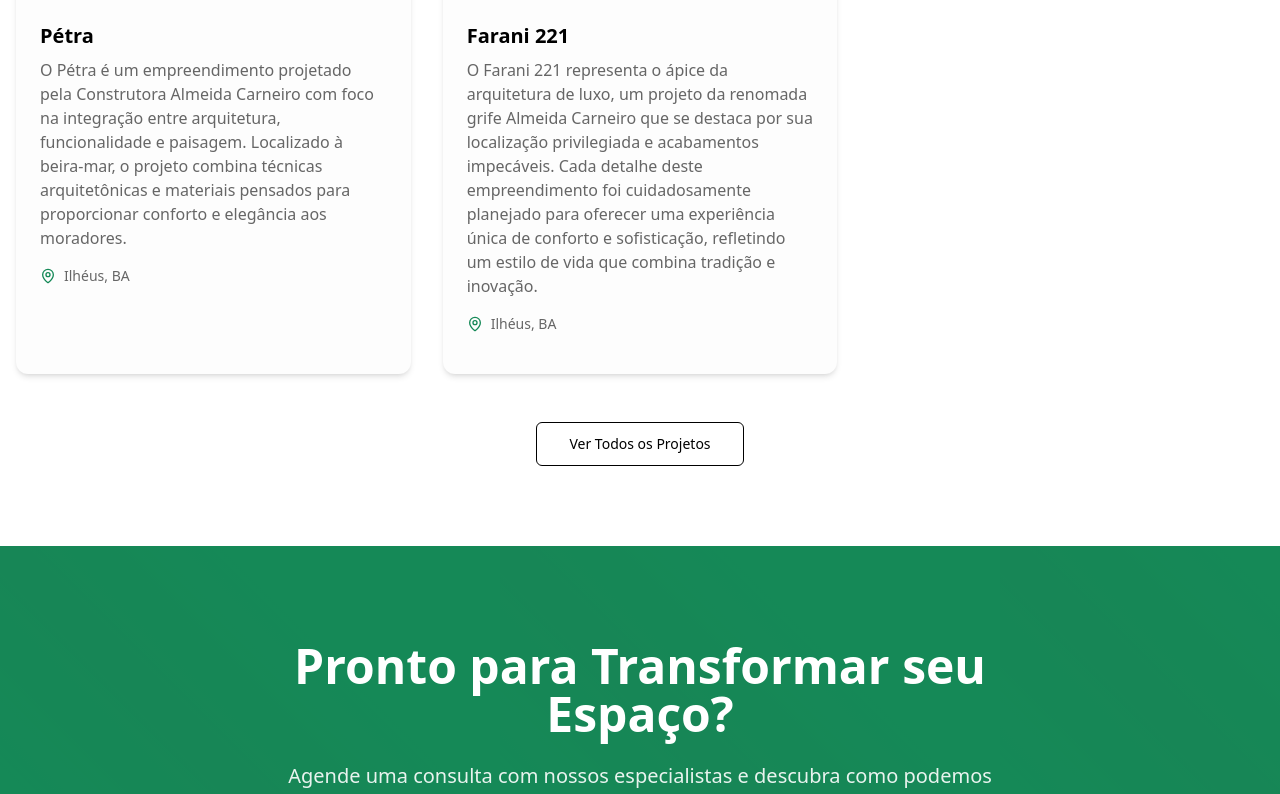
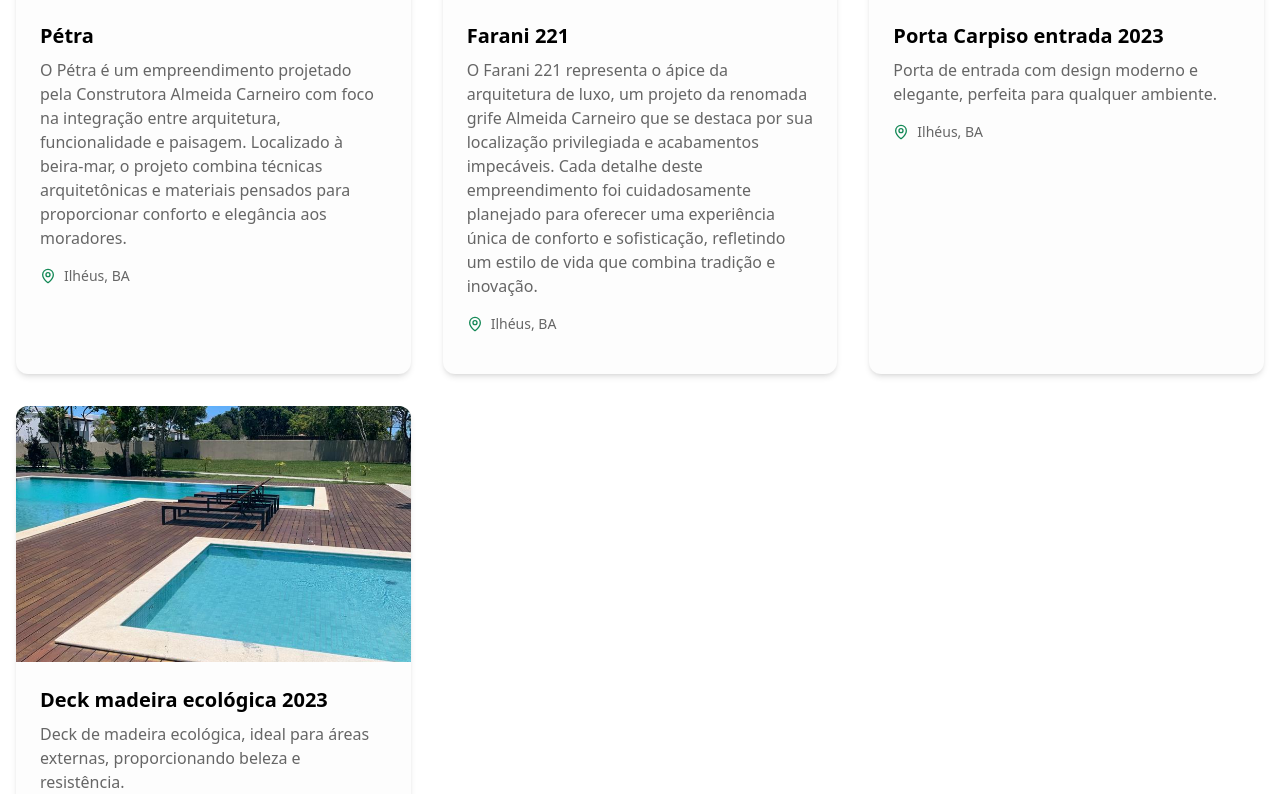
Before and after one commit to Kibryant/eco-casa, a Next.js app: page /produtos/revestimentos in a window 1280 px wide. Shown: the part 4206-5000 px from the top of the page. Built offline with nearby package versions, Linux system fonts and the light colour scheme.

Commit message:
add more portfolio

```diff
--- a/src/app/produtos/biombos-divisorias/page.tsx
+++ b/src/app/produtos/biombos-divisorias/page.tsx
@@ -114,6 +114,22 @@ export default function BiombosDivisoriasPage() {
 				image: "/farani.jpg?height=600&width=800",
 				location: "Ilhéus, BA",
 			},
+			{
+				id: 3,
+				title: "Porta Carpiso entrada 2023",
+				description:
+					"Porta de entrada com design moderno e elegante, perfeita para qualquer ambiente.",
+				image: "/porta-carpiso.jpg?height=600&width=800",
+				location: "Ilhéus, BA",
+			},
+			{
+				id: 4,
+				title: "Deck madeira ecológica 2023",
+				description:
+                    "Deck de madeira ecológica, ideal para áreas externas, proporcionando beleza e resistência.",
+				image: "/deck-madeira-ecologica.jpg?height=600&width=800",
+				location: "Ilhéus, BA",
+			},
 		],
 	};
 
--- a/src/app/produtos/decks/page.tsx
+++ b/src/app/produtos/decks/page.tsx
@@ -102,6 +102,22 @@ export default function DecksPage() {
 				description:
 					"O Farani 221 representa o ápice da arquitetura de luxo, um projeto da renomada grife Almeida Carneiro que se destaca por sua localização privilegiada e acabamentos impecáveis. Cada detalhe deste empreendimento foi cuidadosamente planejado para oferecer uma experiência única de conforto e sofisticação, refletindo um estilo de vida que combina tradição e inovação.",
 				image: "/farani.jpg?height=600&width=800",
+				location: "Ilhéus, BA",
+			},
+			{
+				id: 3,
+				title: "Porta Carpiso entrada 2023",
+				description:
+					"Porta de entrada com design moderno e elegante, perfeita para qualquer ambiente.",
+				image: "/porta-carpiso.jpg?height=600&width=800",
+				location: "Ilhéus, BA",
+			},
+			{
+				id: 4,
+				title: "Deck madeira ecológica 2023",
+				description:
+                    "Deck de madeira ecológica, ideal para áreas externas, proporcionando beleza e resistência.",
+				image: "/deck-madeira-ecologica.jpg?height=600&width=800",
 				location: "Ilhéus, BA",
 			},
 		],
--- a/src/app/produtos/pedras/page.tsx
+++ b/src/app/produtos/pedras/page.tsx
@@ -117,6 +117,22 @@ export default function PedrasPage() {
 				image: "/farani.jpg?height=600&width=800",
 				location: "Ilhéus, BA",
 			},
+			{
+				id: 3,
+				title: "Porta Carpiso entrada 2023",
+				description:
+					"Porta de entrada com design moderno e elegante, perfeita para qualquer ambiente.",
+				image: "/porta-carpiso.jpg?height=600&width=800",
+				location: "Ilhéus, BA",
+			},
+			{
+				id: 4,
+				title: "Deck madeira ecológica 2023",
+				description:
+                    "Deck de madeira ecológica, ideal para áreas externas, proporcionando beleza e resistência.",
+				image: "/deck-madeira-ecologica.jpg?height=600&width=800",
+				location: "Ilhéus, BA",
+			},
 		],
 	};
 
--- a/src/app/produtos/portas/page.tsx
+++ b/src/app/produtos/portas/page.tsx
@@ -114,6 +114,22 @@ export default function PortasPage() {
 				image: "/farani.jpg?height=600&width=800",
 				location: "Ilhéus, BA",
 			},
+			{
+				id: 3,
+				title: "Porta Carpiso entrada 2023",
+				description:
+					"Porta de entrada com design moderno e elegante, perfeita para qualquer ambiente.",
+				image: "/porta-carpiso.jpg?height=600&width=800",
+				location: "Ilhéus, BA",
+			},
+			{
+				id: 4,
+				title: "Deck madeira ecológica 2023",
+				description:
+                    "Deck de madeira ecológica, ideal para áreas externas, proporcionando beleza e resistência.",
+				image: "/deck-madeira-ecologica.jpg?height=600&width=800",
+				location: "Ilhéus, BA",
+			},
 		],
 	};
 
--- a/src/app/produtos/revestimentos/page.tsx
+++ b/src/app/produtos/revestimentos/page.tsx
@@ -108,6 +108,22 @@ export default function RevestimentosPage() {
 				description:
 					"O Farani 221 representa o ápice da arquitetura de luxo, um projeto da renomada grife Almeida Carneiro que se destaca por sua localização privilegiada e acabamentos impecáveis. Cada detalhe deste empreendimento foi cuidadosamente planejado para oferecer uma experiência única de conforto e sofisticação, refletindo um estilo de vida que combina tradição e inovação.",
 				image: "/farani.jpg?height=600&width=800",
+				location: "Ilhéus, BA",
+			},
+			{
+				id: 3,
+				title: "Porta Carpiso entrada 2023",
+				description:
+					"Porta de entrada com design moderno e elegante, perfeita para qualquer ambiente.",
+				image: "/porta-carpiso.jpg?height=600&width=800",
+				location: "Ilhéus, BA",
+			},
+			{
+				id: 4,
+				title: "Deck madeira ecológica 2023",
+				description:
+                    "Deck de madeira ecológica, ideal para áreas externas, proporcionando beleza e resistência.",
+				image: "/deck-madeira-ecologica.jpg?height=600&width=800",
 				location: "Ilhéus, BA",
 			},
 		],
--- a/src/components/featured-projects.tsx
+++ b/src/components/featured-projects.tsx
@@ -1,14 +1,15 @@
-"use client"
+"use client";
 
-import { motion } from "framer-motion"
-import Image from "next/image"
-import { MapPin, Calendar } from "lucide-react"
+import { motion } from "framer-motion";
+import Image from "next/image";
+import { MapPin, Calendar } from "lucide-react";
 
 const featuredProjects = [
 	{
 		id: 1,
 		title: "Pétra",
-    description: "O Pétra é um empreendimento projetado pela Construtora Almeida Carneiro com foco na integração entre arquitetura, funcionalidade e paisagem. Localizado à beira-mar, o projeto combina técnicas arquitetônicas e materiais pensados para proporcionar conforto e elegância aos moradores.",
+		description:
+			"O Pétra é um empreendimento projetado pela Construtora Almeida Carneiro com foco na integração entre arquitetura, funcionalidade e paisagem. Localizado à beira-mar, o projeto combina técnicas arquitetônicas e materiais pensados para proporcionar conforto e elegância aos moradores.",
 		image: "/background-header-revestimentos.webp?height=600&width=800",
 		location: "Ilhéus, Bahia",
 		category: "Residencial",
@@ -18,14 +19,38 @@ const featuredProjects = [
 	{
 		id: 2,
 		title: "Farani 221",
-    description:"O Farani 221 representa o ápice da arquitetura de luxo, um projeto da renomada grife Almeida Carneiro que se destaca por sua localização privilegiada e acabamentos impecáveis. Cada detalhe deste empreendimento foi cuidadosamente planejado para oferecer uma experiência única de conforto e sofisticação, refletindo um estilo de vida que combina tradição e inovação.",
+		description:
+			"O Farani 221 representa o ápice da arquitetura de luxo, um projeto da renomada grife Almeida Carneiro que se destaca por sua localização privilegiada e acabamentos impecáveis. Cada detalhe deste empreendimento foi cuidadosamente planejado para oferecer uma experiência única de conforto e sofisticação, refletindo um estilo de vida que combina tradição e inovação.",
 		image: "/farani.jpg?height=600&width=800",
 		location: "Ilhéus, Bahia",
 		category: "Residencial",
 		date: "2022",
 		link: "/projetos/hotel-boutique-eco",
 	},
-]
+
+	{
+		id: 3,
+		title: "Porta Carpiso entrada 2023",
+		description:
+			"Porta de entrada com design moderno e elegante, perfeita para qualquer ambiente.",
+		image: "/porta-carpiso.jpg?height=600&width=800",
+		location: "Ilhéus, Bahia",
+		category: "Residencial",
+		date: "2023",
+		link: "/projetos/loja-carpiso",
+	},
+	{
+		id: 4,
+		title: "Deck madeira ecológica 2023",
+		description:
+			"Deck de madeira ecológica, ideal para áreas externas, proporcionando beleza e resistência.",
+		image: "/deck-madeira-ecologica.jpg?height=600&width=800",
+		location: "Ilhéus, Bahia",
+		category: "Residencial",
+		date: "2023",
+		link: "/projetos/deck-madeira-ecologica",
+	},
+];
 
 export function FeaturedProjects() {
 	return (
@@ -38,11 +63,15 @@ export function FeaturedProjects() {
 						viewport={{ once: true }}
 						transition={{ duration: 0.8 }}
 					>
-            <span className="text-primary font-medium mb-4 block">DESTAQUES</span>
-            <h2 className="text-4xl md:text-5xl font-display font-bold mb-4">Projetos em Destaque</h2>
+						<span className="text-primary font-medium mb-4 block">
+							DESTAQUES
+						</span>
+						<h2 className="text-4xl md:text-5xl font-display font-bold mb-4">
+							Projetos em Destaque
+						</h2>
 						<p className="text-muted-foreground max-w-xl">
-              Conheça alguns dos nossos projetos mais recentes e impactantes, onde combinamos sustentabilidade, design e
-              funcionalidade.
+							Conheça alguns dos nossos projetos mais recentes e impactantes,
+							onde combinamos sustentabilidade, design e funcionalidade.
 						</p>
 					</motion.div>
 				</div>
@@ -73,7 +102,9 @@ export function FeaturedProjects() {
 								</div>
 
 								<div className="absolute inset-0 p-6 flex flex-col justify-end translate-y-8 group-hover:translate-y-0 opacity-0 group-hover:opacity-100 transition-all duration-300">
-                  <h3 className="text-xl font-bold text-white mb-2">{project.title}</h3>
+									<h3 className="text-xl font-bold text-white mb-2">
+										{project.title}
+									</h3>
 									<p className="text-white/80 mb-4">{project.description}</p>
 
 									<div className="flex items-center gap-4 text-white/70 mb-4">
@@ -93,5 +124,5 @@ export function FeaturedProjects() {
 				</div>
 			</div>
 		</section>
-  )
+	);
 }
```
Also changed, not shown: public/deck-madeira-ecologica.jpg (added), public/porta-carpiso.jpg (added). Lines whose indentation alone changed are shown as unchanged.
